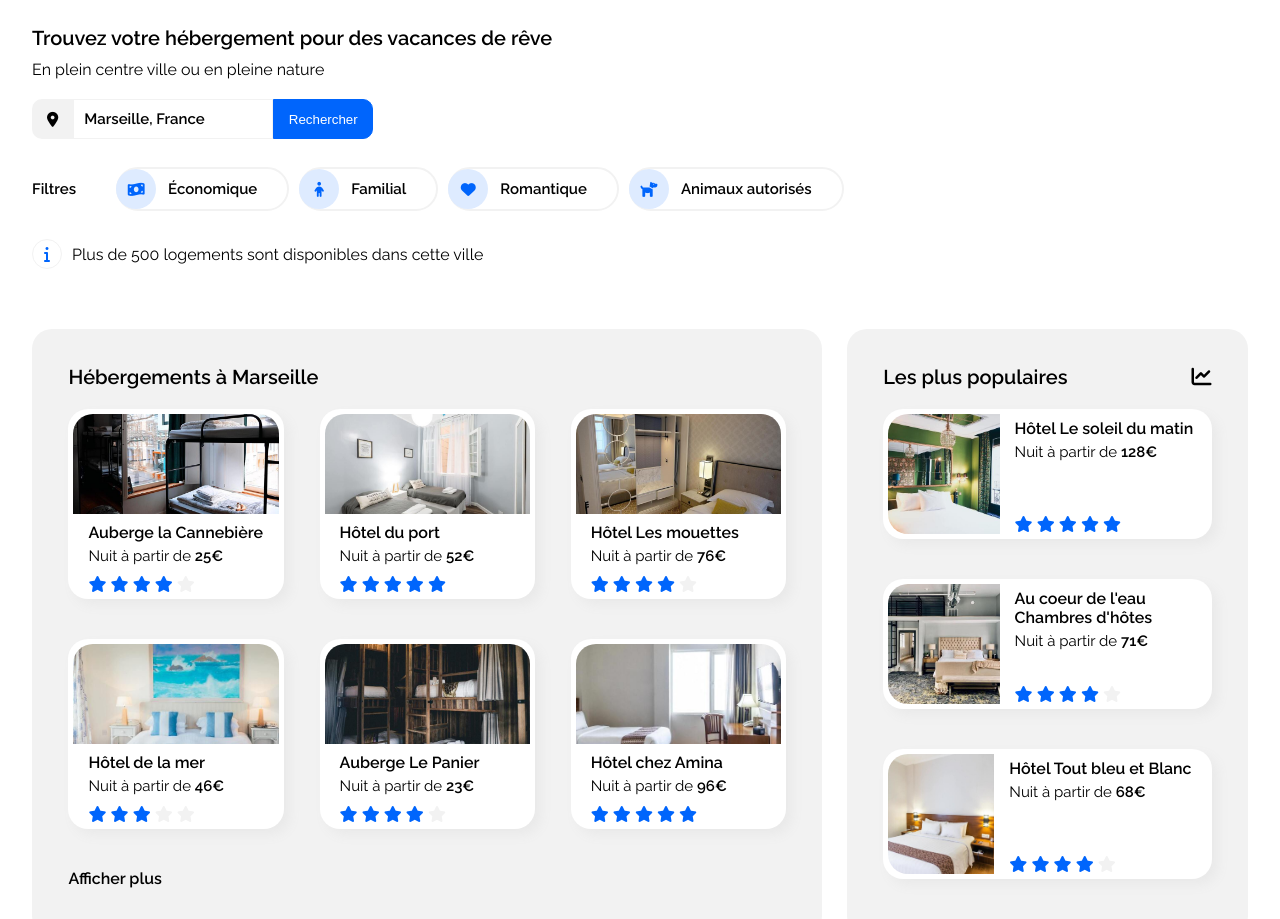
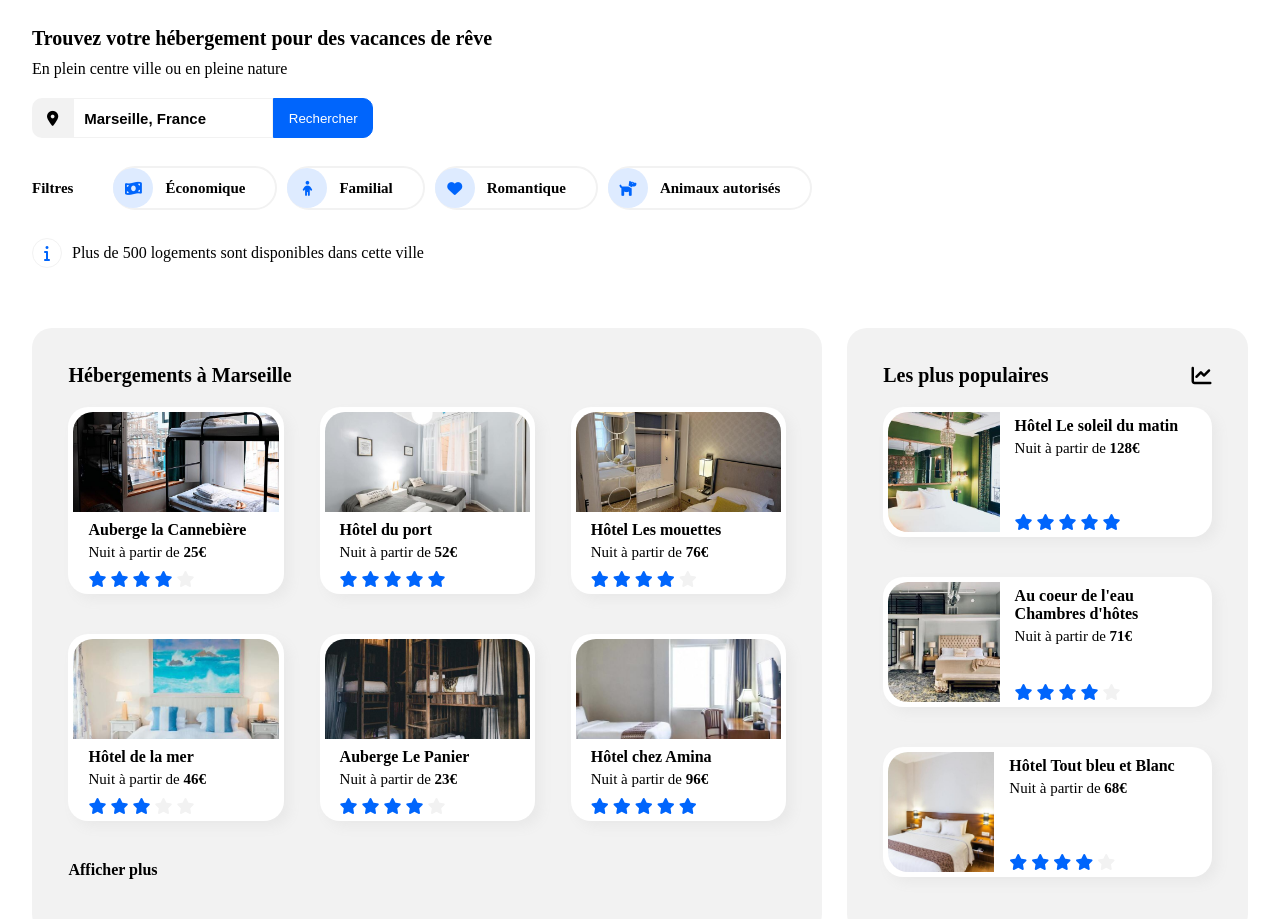
Before and after one commit to ClemTeboll/Booki_OC, a plain HTML site: page index.html in a window 1280 px wide. Shown: the part 141-1060 px from the top of the page. Drawn offline with Linux system fonts and the light colour scheme.

Commit message:
Modification des liens d'import des polices

```diff
--- a/css/style.css
+++ b/css/style.css
@@ -1,11 +1,7 @@
 @font-face {
-    font-family: 'Raleway-Regular';
-    src: url(../fonts/Raleway/Raleway-Regular.ttf);
-}
-
-@font-face {
-    font-family: 'Raleway-Bold';
-    src: url(../fonts/Raleway/Raleway-SemiBold.ttf);
+    font-family: 'Raleway', sans-serif;
+    src: url('https://fonts.googleapis.com/css2?family=Raleway:wght@100;400&display=swap'),
+         url('https://fonts.googleapis.com/css2?family=Raleway:wght@100;400;700&display=swap');
 }
 
 * {
@@ -17,23 +13,23 @@
 body {
     background-color: #ffffff;
     color: black;
-    font-family: 'Raleway-Regular';
+    font-family: 'Raleway';
 }
 
 h2 {
     font-size: 20px;
-    font-family: 'Raleway-Bold';
+    font-weight: bold;
 }
 
 h3 {
     font-size: 16px;
     margin-bottom: 5px;
-    font-family: 'Raleway-Bold';
+    font-weight: bold;
 }
 
 footer h2 {
     font-size: 16px;
-    font-family: 'Raleway-Bold';
+    font-weight: bold;
 }
 
 figcaption p {
@@ -55,7 +51,7 @@ i {
 }
 
 .bold {
-    font-family: 'Raleway-Bold';
+    font-weight: bold;
 }
 
 main {
@@ -145,7 +141,7 @@ input {
     height: 40px;
     width: 200px;
     font-size: 15px;
-    font-family: 'Raleway-Bold';
+    font-weight: bold;
     padding: 10px;
     border: 1px solid #F2F2F2;
 }
@@ -203,7 +199,7 @@ button {
 .filter-text {
     margin-left: 10px;
     margin-right: 20px;
-    font-family: 'Raleway-Bold';
+    font-weight: bold;
 }
 
 .filter .fa-money-bill-wave,
@@ -299,7 +295,7 @@ button {
 
 .more {
     margin-top: 20px;
-    font-family: 'Raleway-Bold';
+    font-weight: bold;
 }
 
 .more:hover {
@@ -413,7 +409,7 @@ figure .smallest-cart {
 }
 
 #activities figcaption {
-    font-family: 'Raleway-Bold';
+    font-weight: bold;
     padding: 15px;
     display: flex;
 }
```
